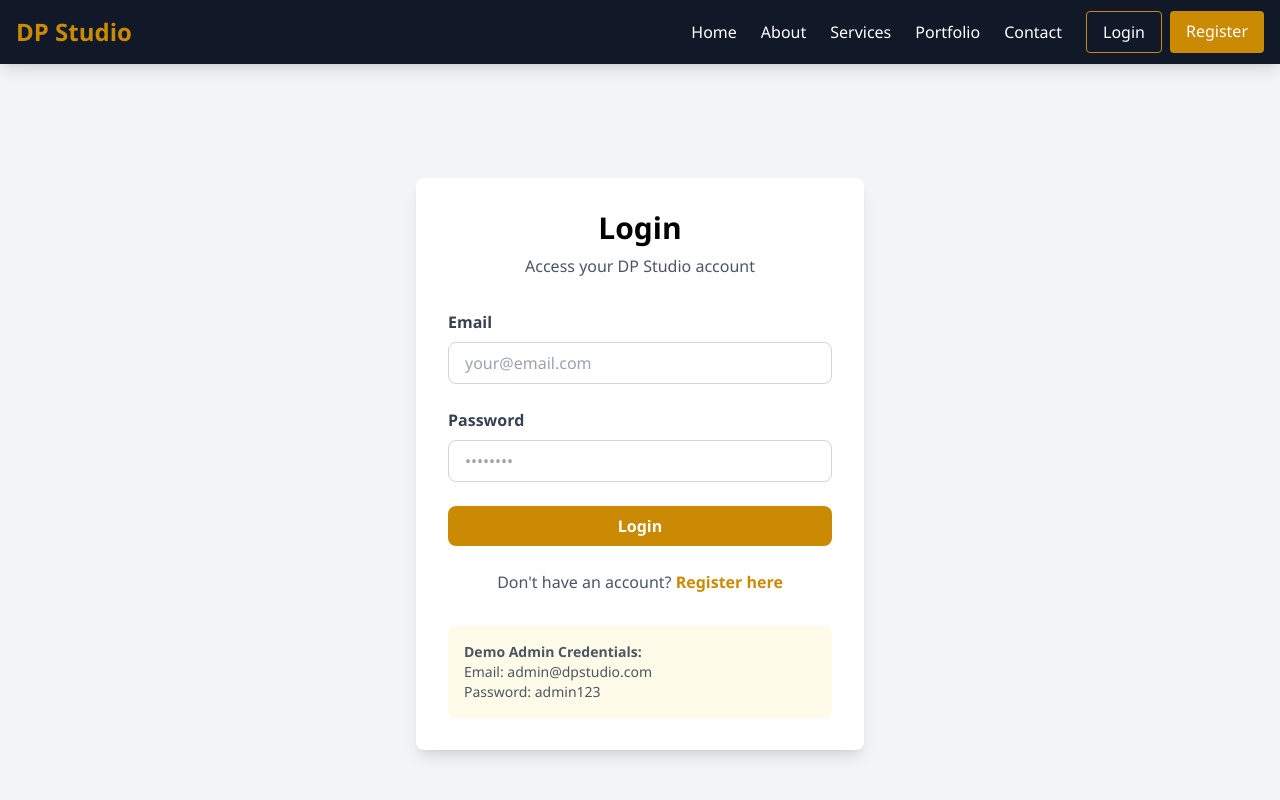
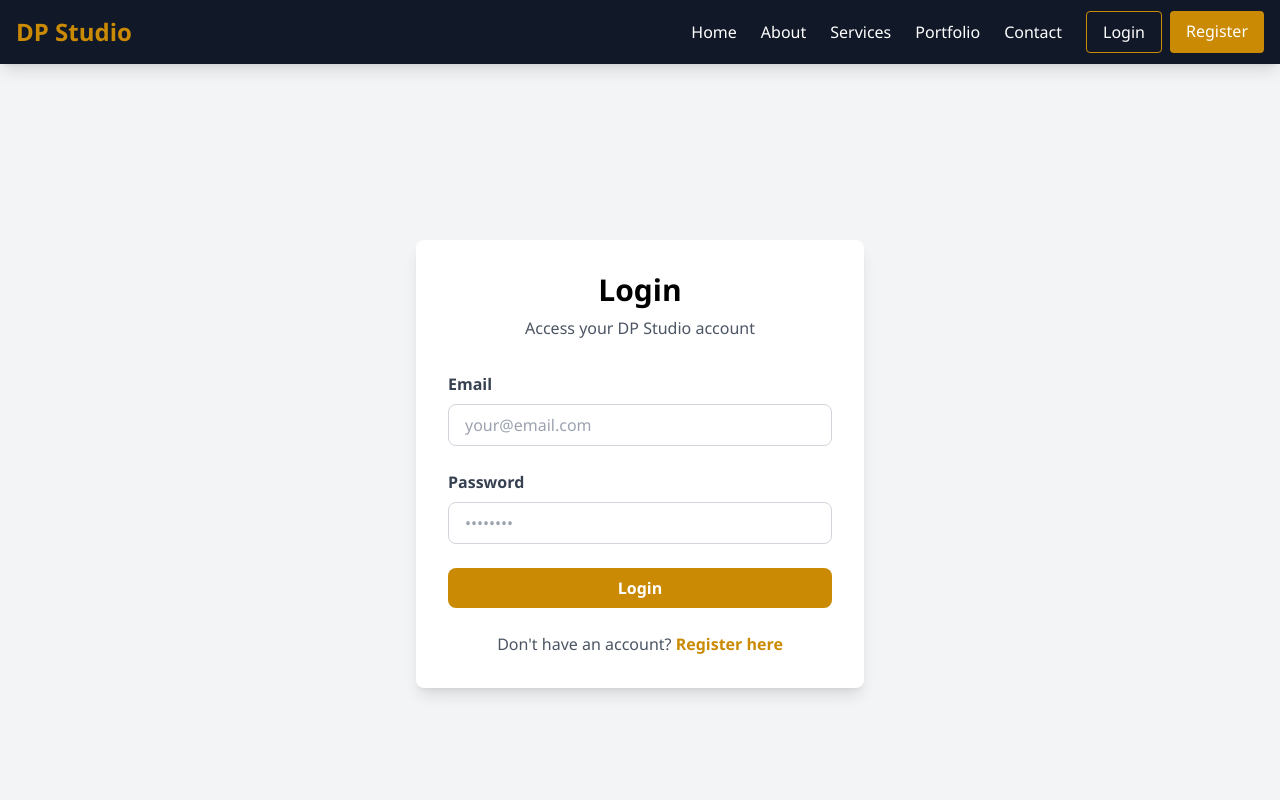
Before and after one commit to Dhanush-vasanth/dp-studio, a React (Vite) app in the folder client/: page /login in a window 1280 px wide. Shown: the top 800 px of the page. Built offline with nearby package versions, Linux system fonts and the light colour scheme; no server answers.

Commit message:
Remove public demo credentials from login page

```diff
--- a/client/src/pages/Login.jsx
+++ b/client/src/pages/Login.jsx
@@ -87,14 +87,6 @@ const Login = () => {
             Register here
           </Link>
         </p>
-
-        <div className="mt-8 p-4 bg-yellow-50 rounded-lg">
-          <p className="text-sm text-gray-600">
-            <strong>Demo Admin Credentials:</strong><br />
-            Email: admin@dpstudio.com<br />
-            Password: admin123
-          </p>
-        </div>
       </div>
     </div>
   );
```
